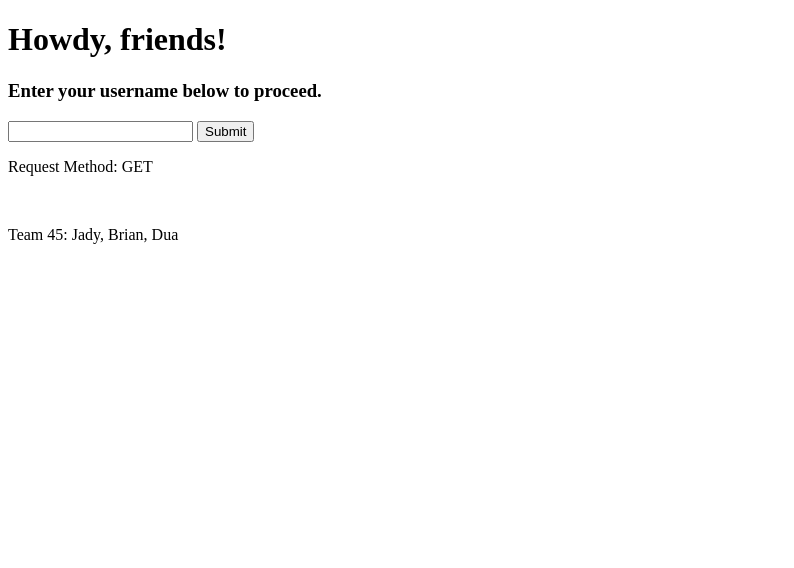
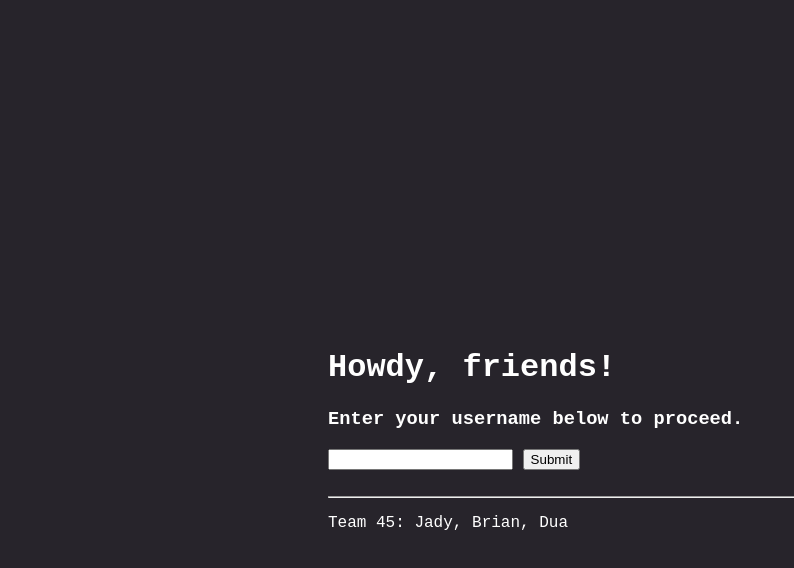
Before and after one commit to jlei50/myWorkshop, a plain HTML site: page 16_flask-sessions/templates/login.html in a window 1280 px wide. Shown: the whole page, without its empty margins (0-794 px from the left). Drawn offline with Linux system fonts and the light colour scheme.

Commit message:
added css file >:)

```diff
--- a/16_flask-sessions/templates/login.html
+++ b/16_flask-sessions/templates/login.html
@@ -12,6 +12,17 @@
 
   <head>
     <title> LOGIN PAGE </title>
+    <style>
+      body{
+        background-color: #27242b;
+        padding: 25%;
+        color: white;
+        font-family: 'Courier New', monospace;
+      }
+      hr{
+        color: white;
+      }
+    </style>
   </head>
 
   <body>
@@ -27,9 +38,8 @@
       <input type="text" name="username">
       <input type="submit" name="sub1">
     </form>
-
-    <p> Request Method: GET </p>
     <br>
+    <hr>
         <p> Team 45: Jady, Brian, Dua </p>
   </body>
 
--- /dev/null
+++ b/cool.css
@@ -0,0 +1,10 @@
+body{
+    background-color: #27242b;
+    padding: 25%;
+    color: white;
+    font-family: 'Courier New', monospace;
+}
+
+hr{
+    color: white;
+}
```
Also changed, not shown: 16_flask-sessions/templates/logout.html (+11 -0 lines), 16_flask-sessions/templates/response.html (+12 -1 lines).
